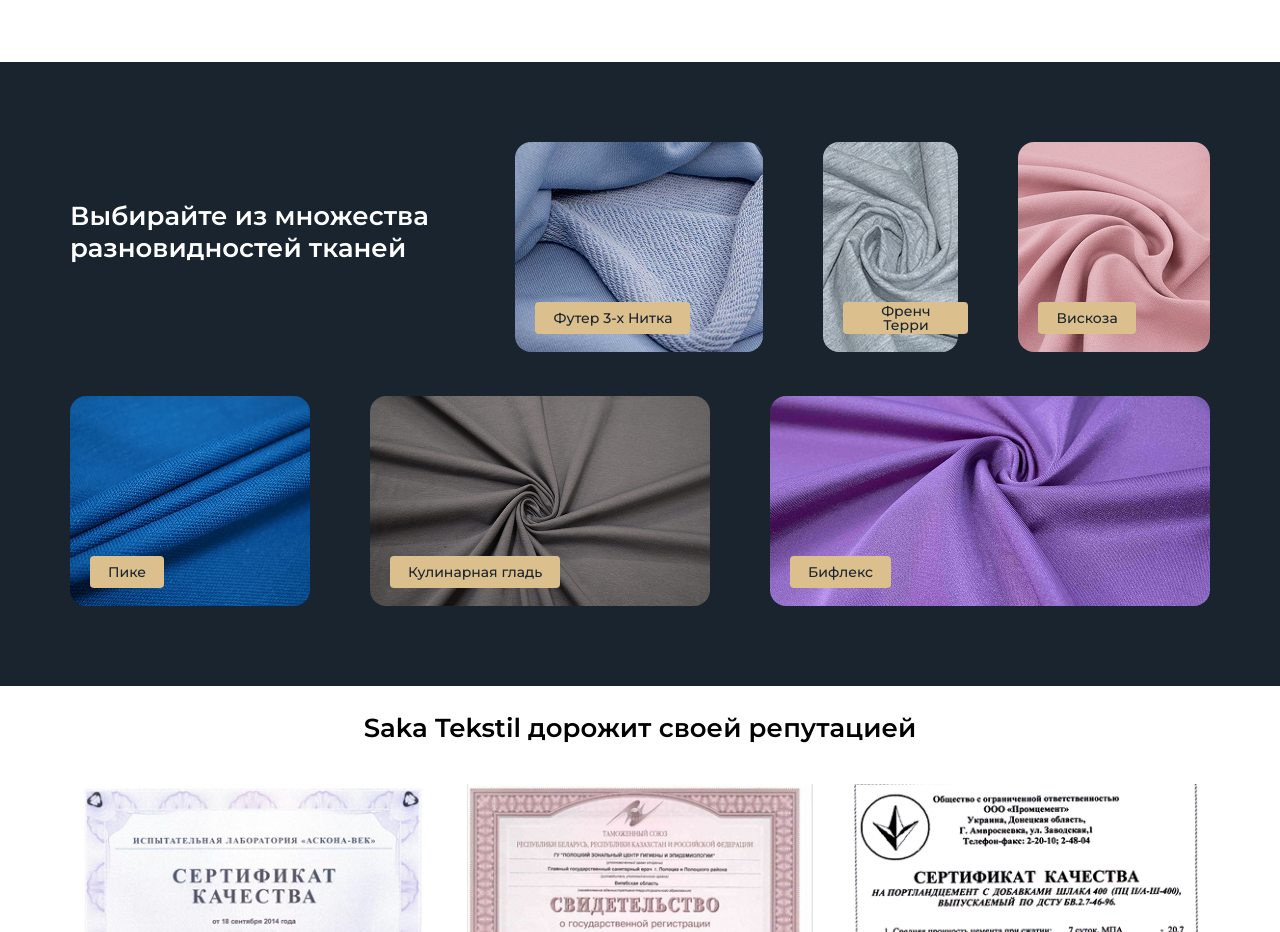
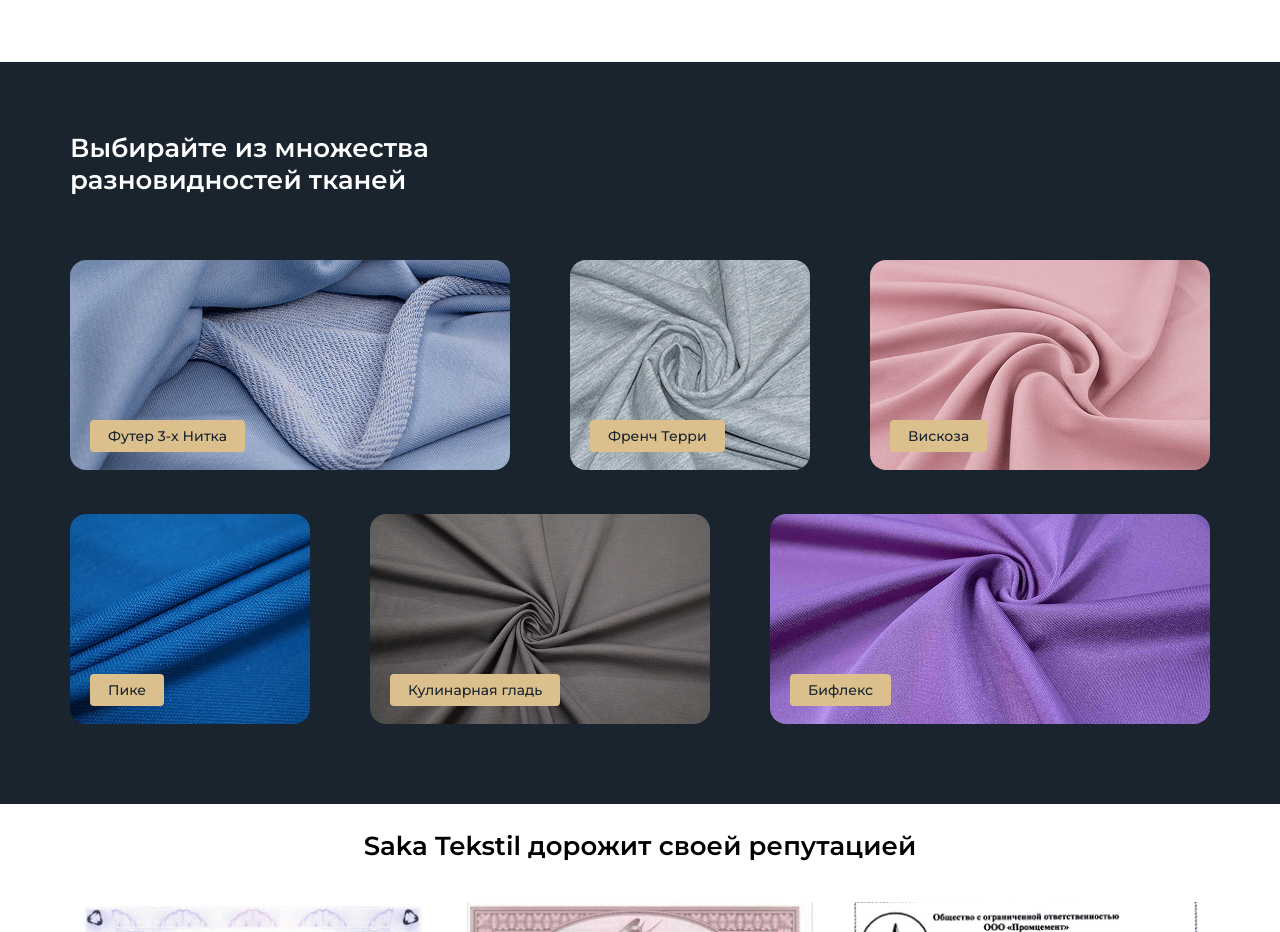
Before and after one commit to fallstall/saka-holding, a Vue app: page / in a window 1280 px wide. Shown: the part 1700-2632 px from the top of the page. Built offline with nearby package versions, Linux system fonts and the light colour scheme.

Commit message:
Move fabric section title above cards

```diff
--- a/src/components/home/Cardfull.vue
+++ b/src/components/home/Cardfull.vue
@@ -12,8 +12,9 @@
     <div class="home-page">
         <div class="container">
             <div class="cards-wrapper">
+                <p class="section-title">Выбирайте из множества разновидностей тканей</p>
                 <div>
-                    <p class="section-title">Выбирайте из множества разновидностей тканей</p>
+
                     <CardCloth theme="max" :image="blue" button-text="Футер 3-х Нитка" />
                     <CardCloth theme="min" :image="gray" button-text="Френч Терри" />
                     <CardCloth theme="avg" :image="pink" button-text="Вискоза" />
```
